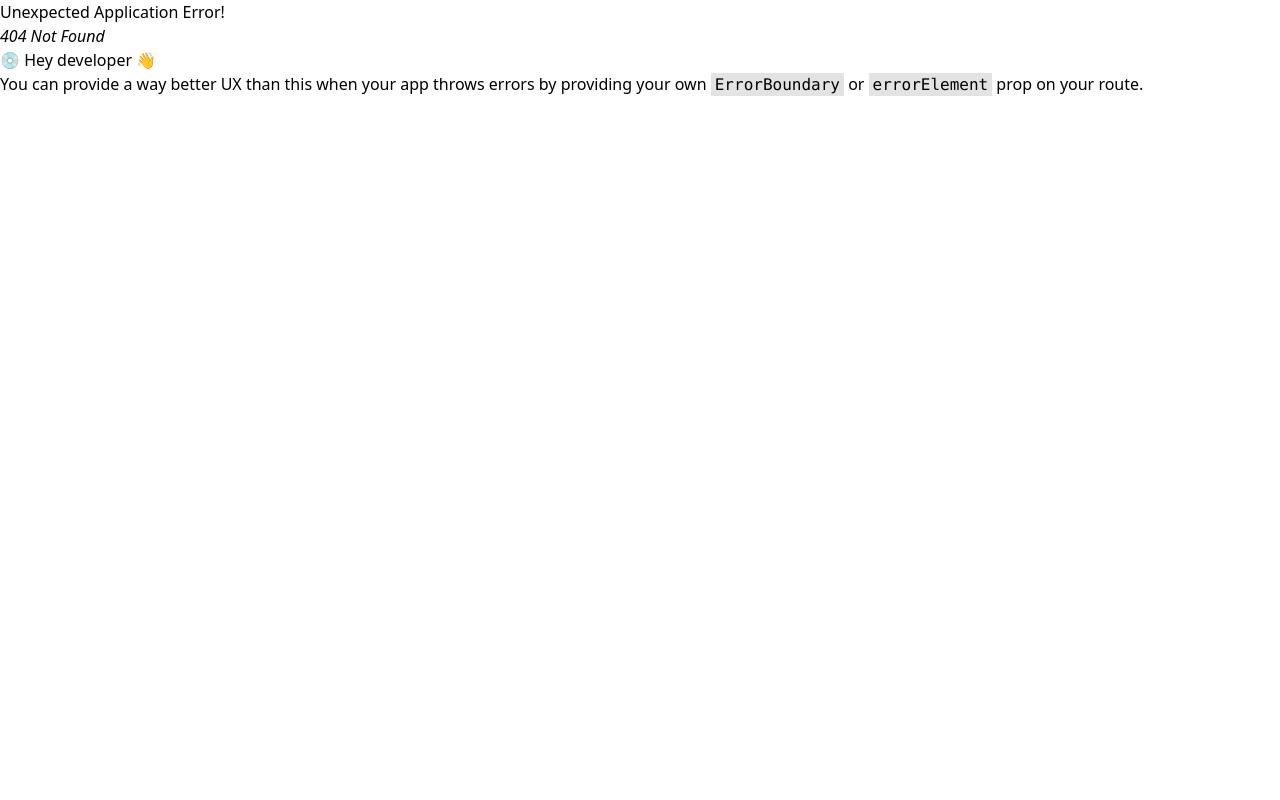
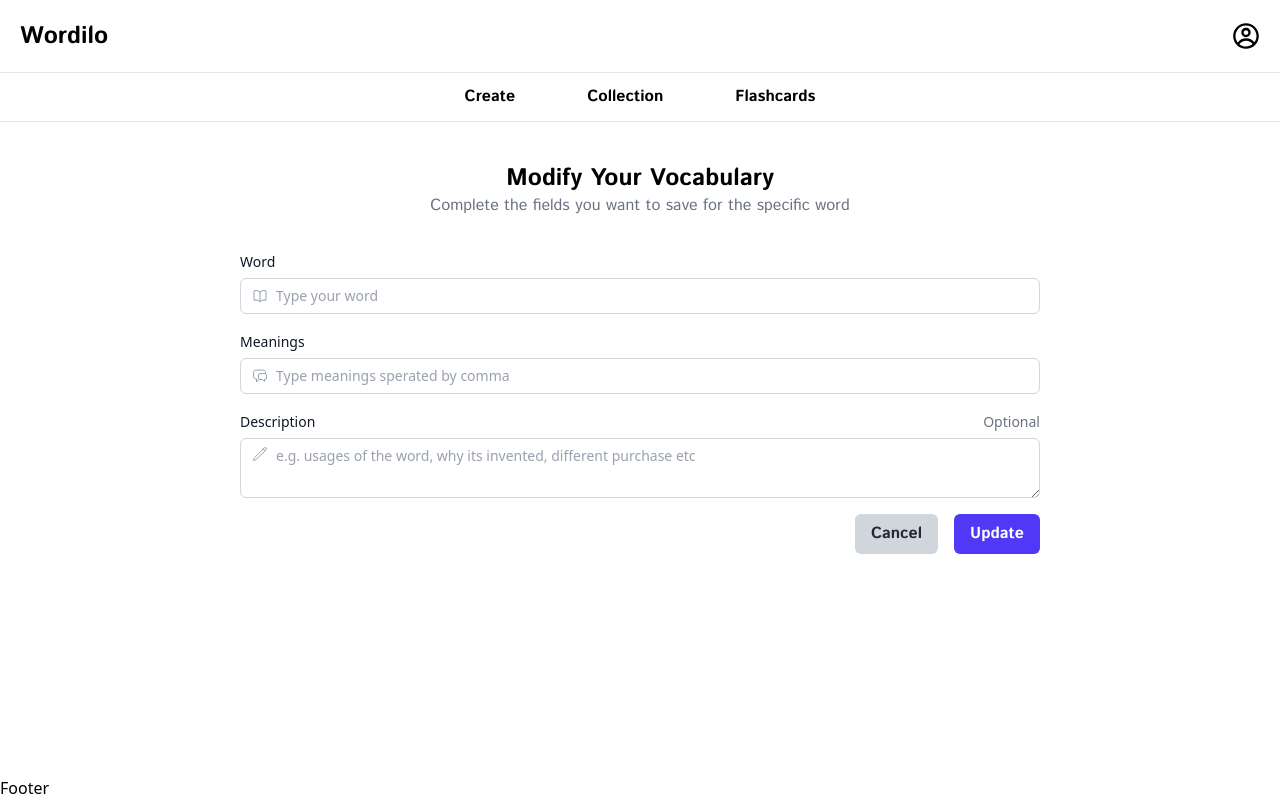
Before and after one commit to IamAshrafee/Wordilo, a React (Vite) app in the folder Frontend/: page /modify-word/1 in a window 1280 px wide. Before the commit this address had no page. Built offline with nearby package versions, Linux system fonts and the light colour scheme; no server answers.

Commit message:
Added API routes for word updates, add modify-word route, and enhance CreateWord component for edit functionality

```diff
--- a/Frontend/src/App.jsx
+++ b/Frontend/src/App.jsx
@@ -24,6 +24,10 @@ const router = createBrowserRouter([
         path: "/flashcards",
         element: <FlashCard />,
       },
+      {
+        path: "/modify-word/:wordId",
+        element: <CreateWord />,
+      }
     ],
   },
 ]);
--- a/Frontend/src/components/layout/TopNav.jsx
+++ b/Frontend/src/components/layout/TopNav.jsx
@@ -1,6 +1,7 @@
 import React from "react";
 import MainWidth from "./MainWidth";
 import { CgProfile } from "react-icons/cg";
+import { Link } from "react-router";
 
 const TopNav = () => {
   return (
@@ -8,7 +9,7 @@ const TopNav = () => {
       <MainWidth>
         <div className="flex flex-row justify-between items-center py-5">
           <div>
-            <p className="font-istok font-bold text-2xl">Wordilo</p>
+            <Link to={"/create"} className="font-istok font-bold text-2xl">Wordilo</Link>
           </div>
           <div>
             <CgProfile size={28} />
--- a/Frontend/src/pages/collection/Collection.jsx
+++ b/Frontend/src/pages/collection/Collection.jsx
@@ -91,7 +91,7 @@ const Collection = () => {
 
   const handleDelete = async (wordId) => {
     try {
-      await axios.delete(`${import.meta.env.VITE_BASE_URL}/word/delete/${wordId}`);
+      await axios.delete(`${import.meta.env.VITE_BASE_URL}/word/${wordId}`);
       const newWords = words.filter((word) => word._id !== wordId);
       setWords(newWords);
       handleClose();
@@ -215,13 +215,15 @@ const Collection = () => {
             {!loading && Object.keys(groupedWords).length === 0 && (
               <div className="text-center py-12">
                 <p className="text-gray-500 text-lg">
-                  {searchTerm ? "No words match your search." : "No words found. Start by adding some words!"}
+                  {searchTerm
+                    ? "No words match your search."
+                    : "No words found. Start by adding some words!"}
                 </p>
               </div>
             )}
 
             {/* Word Groups */}
-            {Object.keys(groupedWords).length > 0 && (
+            {Object.keys(groupedWords).length > 0 &&
               Object.keys(groupedWords)
                 .sort()
                 .reverse()
@@ -256,8 +258,7 @@ const Collection = () => {
                       ))}
                     </motion.div>
                   </div>
-                ))
-            )}
+                ))}
           </div>
         </div>
       </MainWidth>
--- a/Frontend/src/pages/collection/WordDetailCard.jsx
+++ b/Frontend/src/pages/collection/WordDetailCard.jsx
@@ -1,6 +1,7 @@
 import React from "react";
 import { XMarkIcon, PencilIcon, TrashIcon } from "@heroicons/react/24/outline";
 import { motion } from "framer-motion";
+import { Link } from "react-router";
 
 const WordDetailCard = ({ word, handleClose, handleDelete }) => {
   if (!word) {
@@ -44,16 +45,17 @@ const WordDetailCard = ({ word, handleClose, handleDelete }) => {
         </div>
 
         <div className="mt-8 flex gap-4 pt-4 border-t border-gray-100">
+          <Link to={`/modify-word/${word._id}`}>
             <motion.button
-            className="flex items-center gap-2 text-blue-600 hover:text-blue-700 transition-colors disabled:opacity-50 disabled:cursor-not-allowed"
+              className="flex items-center gap-2 text-blue-600 hover:text-blue-700 transition-colors"
               whileHover={{ scale: 1.05 }}
               whileTap={{ scale: 0.95 }}
-            disabled // Temporarily disabled until edit functionality is implemented
               aria-label="Edit word"
             >
               <PencilIcon className="w-5 h-5" />
               <span className="font-medium">Edit</span>
             </motion.button>
+          </Link>
           <motion.button
             onClick={() => {
               if (window.confirm("Are you sure you want to delete this word?")) {
--- a/Frontend/src/pages/home/CreateWord.jsx
+++ b/Frontend/src/pages/home/CreateWord.jsx
@@ -1,4 +1,4 @@
-import React, { useState } from "react";
+import React, { useState, useEffect } from "react";
 import MainWidth from "../../components/layout/MainWidth";
 import InputBox from "../../components/ui/InputBox";
 import { useForm } from "react-hook-form";
@@ -10,24 +10,58 @@ import {
 import TextareaBox from "../../components/ui/TextareaBox";
 import axios from "axios";
 import toast, { Toaster } from "react-hot-toast";
+import { useParams, useNavigate } from "react-router";
 
 const CreateWord = () => {
   const [isSubmitting, setIsSubmitting] = useState(false);
+  const { wordId } = useParams();
+  const navigate = useNavigate();
   const {
     register,
     handleSubmit,
     formState: { errors },
+    setValue,
   } = useForm();
+
+  const isEditMode = Boolean(wordId);
+
+  useEffect(() => {
+    if (isEditMode) {
+      const fetchWord = async () => {
+        try {
+          const response = await axios.get(
+            `${import.meta.env.VITE_BASE_URL}/word/${wordId}`
+          );
+          const word = response.data.data;
+          setValue("word", word.word);
+          setValue("meanings", word.meanings.join(", "));
+          setValue("description", word.description);
+        } catch (error) {
+          console.error("Error fetching word:", error);
+          toast.error("Failed to load word data.");
+        }
+      };
+      fetchWord();
+    }
+  }, [isEditMode, wordId, setValue]);
 
   const onSubmit = async (data) => {
     setIsSubmitting(true);
     try {
-      const post = await axios.post(
-        `${import.meta.env.VITE_BASE_URL}/word/create`,
-        data
-      );
-      console.log(post);
-      toast.success("Successfully created!");
+      if (isEditMode) {
+        await axios.patch(
+          `${import.meta.env.VITE_BASE_URL}/word/update/${wordId}`,
+          data
+        );
+        toast.success("Successfully updated!");
+        navigate("/collection");
+      } else {
+        await axios.post(
+          `${import.meta.env.VITE_BASE_URL}/word/create`,
+          data
+        );
+        toast.success("Successfully created!");
+      }
     } catch (error) {
       console.log(error);
       toast.error(error.message);
@@ -43,7 +77,7 @@ const CreateWord = () => {
         <div className="md:w-[800px]">
           <div className="flex flex-col justify-center items-center">
             <h1 className="font-istok font-bold text-2xl text-center">
-              Create a New Vocabulary
+              {isEditMode ? "Modify Your Vocabulary" : "Create a New Vocabulary"}
             </h1>
             <p className="font-istok font-medium text-gray-500 text-center">
               Complete the fields you want to save for the specific word
@@ -86,13 +120,28 @@ const CreateWord = () => {
                 {...register("description")}
               />
             </div>
-            <div className="flex justify-end mt-4">
+            <div className="flex justify-end mt-4 gap-4">
+              {isEditMode && (
+                <button
+                  type="button"
+                  onClick={() => navigate(-1)}
+                  className="bg-gray-300 text-gray-800 font-istok font-bold px-4 py-2 rounded-md hover:bg-gray-400"
+                >
+                  Cancel
+                </button>
+              )}
               <button
                 type="submit"
                 className="bg-indigo-600 text-white font-istok font-bold px-4 py-2 rounded-md hover:bg-indigo-700 disabled:bg-indigo-400"
                 disabled={isSubmitting}
               >
-                {isSubmitting ? "Creating..." : "Create Word"}
+                {isSubmitting
+                  ? isEditMode
+                    ? "Updating..."
+                    : "Creating..."
+                  : isEditMode
+                  ? "Update"
+                  : "Create Word"}
               </button>
             </div>
           </form>
```
Also changed, not shown: 1 other file (tests, documents, lock files or other folders). Lines whose indentation alone changed are shown as unchanged.
